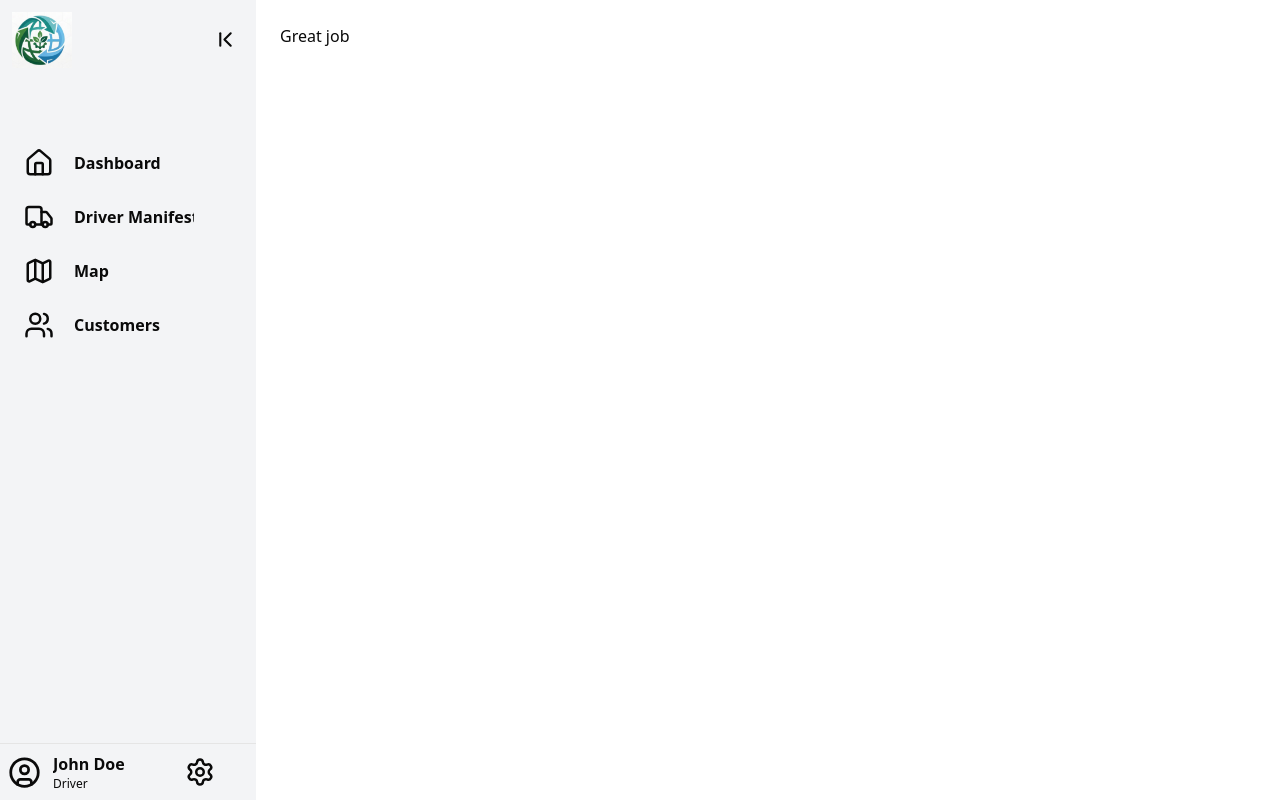
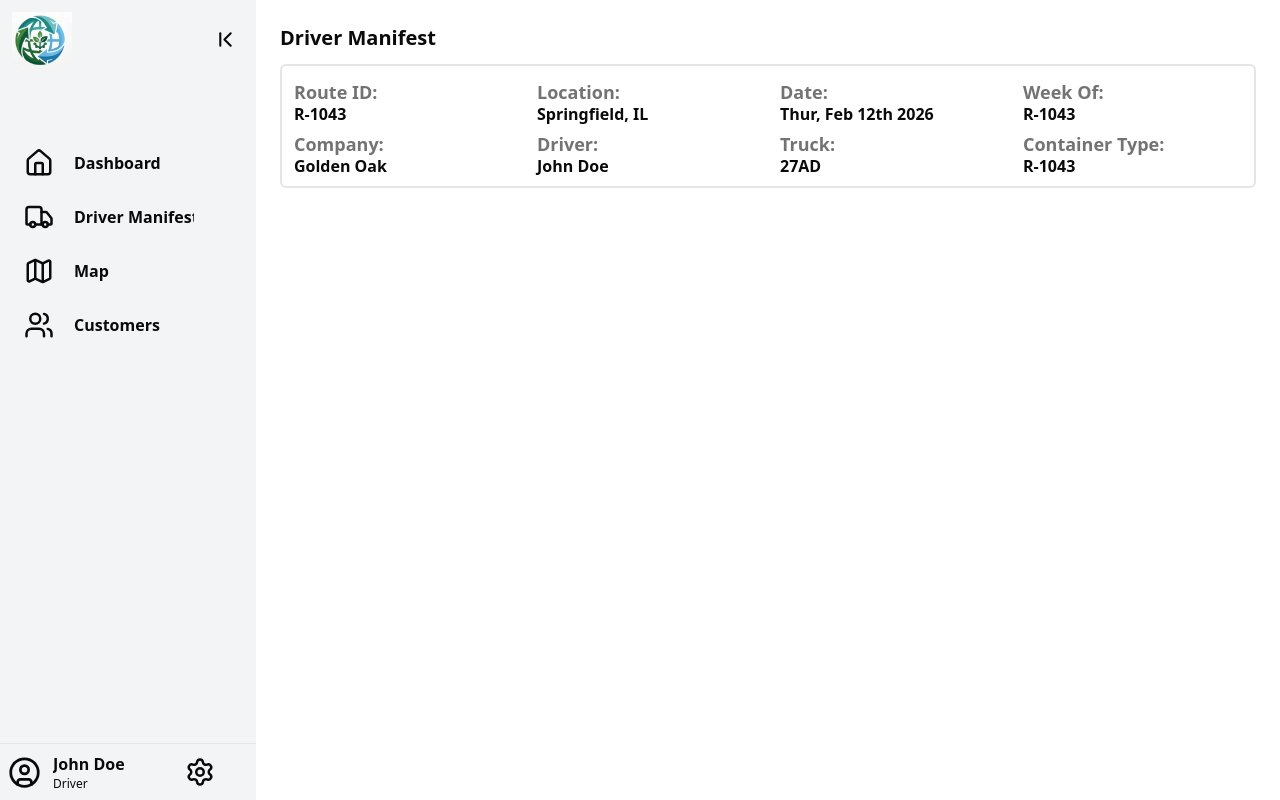
Before and after one commit to Demonico/dsd-feb-26-cohort, a React (Vite) app in the folder frontend/: page /driver-manifest in a window 1280 px wide. Built offline with nearby package versions, Linux system fonts and the light colour scheme.

Commit message:
design a manifest header that contains routeid,locations and extra details about the route and driver

```diff
--- a/frontend/src/pages/DriverManifest.tsx
+++ b/frontend/src/pages/DriverManifest.tsx
@@ -1,11 +1,76 @@
-
 const DriverManifest = () => {
   return (
     <div>
-        <h1>Great job</h1>
+      <h1 className="text-xl font-bold">Driver Manifest</h1>
 
+      <div className="border-2 rounded-sm my-3 p-3">
+        <div className="grid grid-cols-1 md:grid-cols-4 gap-6">
+
+          <div className="flex flex-col gap-2">
+            <div className="flex flex-col leading-none">
+              <span className="text-muted-foreground font-semibold text-lg">
+                Route ID:
+              </span>
+              <span className="font-bold">R-1043</span>
+            </div>
+            <div className="flex flex-col leading-none">
+              <span className="text-muted-foreground font-semibold text-lg">
+                Company:
+              </span>
+              <span className="font-bold">Golden Oak</span>
+            </div>
+          </div>
+
+          <div className="flex flex-col gap-2">
+            <div className="flex flex-col leading-none">
+              <span className="text-muted-foreground font-semibold text-lg">
+                Location:
+              </span>
+              <span className="font-bold">Springfield, IL</span>
+            </div>
+            <div className="flex flex-col leading-none">
+              <span className="text-muted-foreground font-semibold text-lg">
+                Driver:
+              </span>
+              <span className="font-bold">John Doe</span>
+            </div>
+          </div>
+
+
+          <div className="flex flex-col gap-2">
+            <div className="flex flex-col leading-none">
+              <span className="text-muted-foreground font-semibold text-lg">
+                Date:
+              </span>
+              <span className="font-bold">Thur, Feb 12th 2026</span>
+            </div>
+            <div className="flex flex-col leading-none">
+              <span className="text-muted-foreground font-semibold text-lg">
+                Truck:
+              </span>
+              <span className="font-bold">27AD</span>
+            </div>
+          </div>
+
+          <div className="flex flex-col gap-2">
+            <div className="flex flex-col leading-none">
+              <span className="text-muted-foreground font-semibold text-lg">
+                Week Of:
+              </span>
+              <span className="font-bold">R-1043</span>
+            </div>
+            <div className="flex flex-col leading-none">
+              <span className="text-muted-foreground font-semibold text-lg">
+                Container Type:
+              </span>
+              <span className="font-bold">R-1043</span>
+            </div>
+          </div>
+        </div>
+
+      </div>
     </div>
-  )
-}
+  );
+};
 
-export default DriverManifest
+export default DriverManifest;
```
